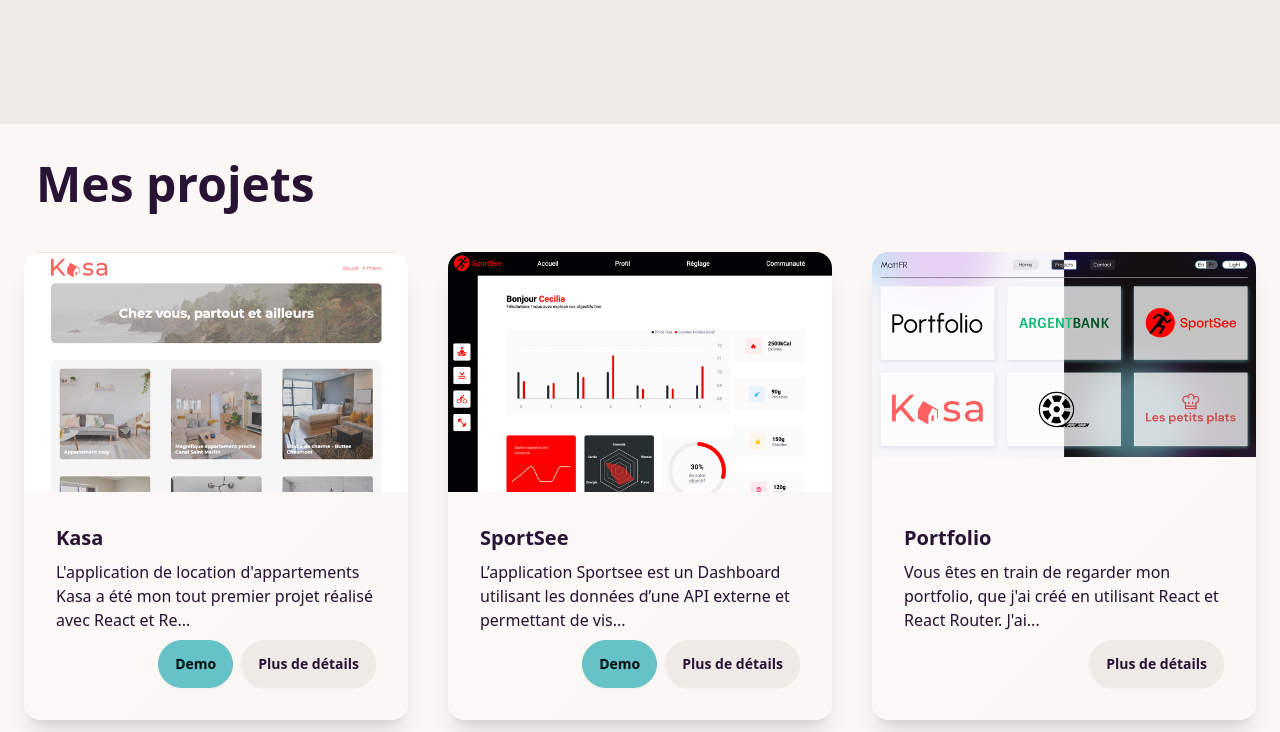
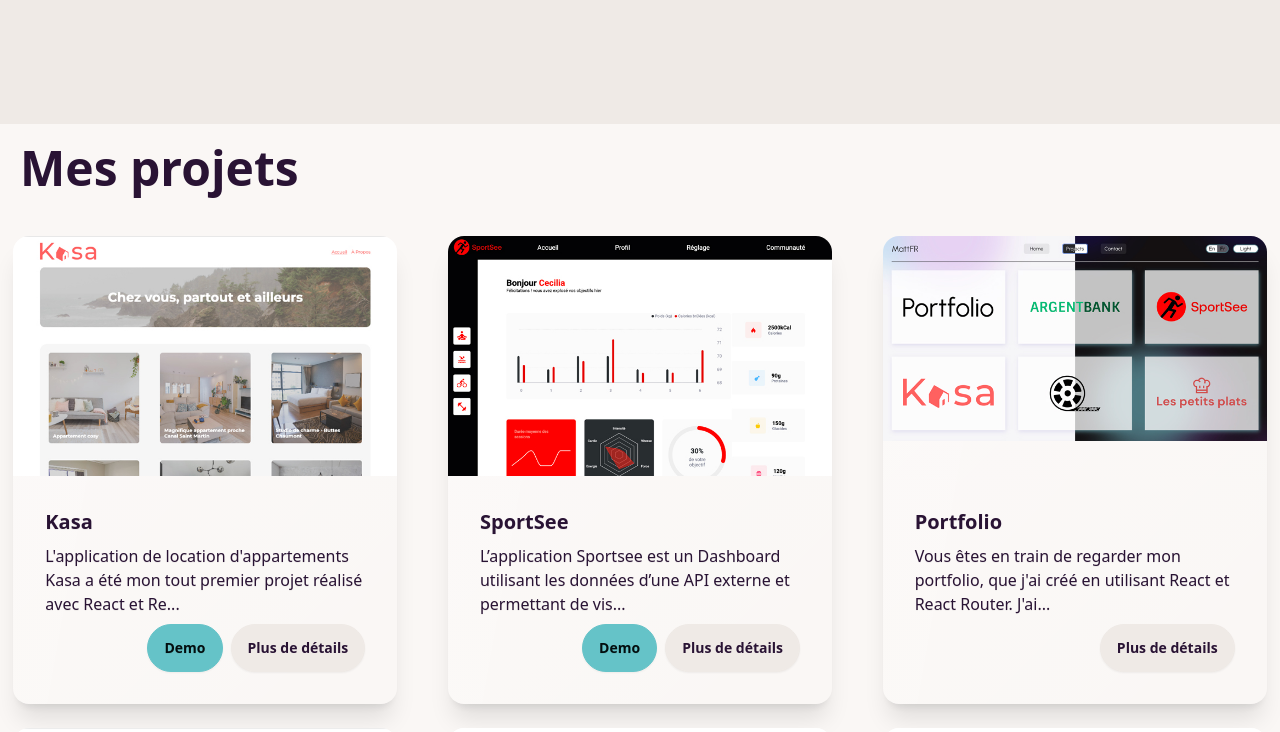
Before and after one commit to Matt-Fr/portfolio_v3, a React (Vite) app: page / in a window 1280 px wide. Shown: the part 740-1472 px from the top of the page. Built offline with nearby package versions, Linux system fonts and the light colour scheme.

Commit message:
fixed projects responsive

```diff
--- a/src/sections/Projects.tsx
+++ b/src/sections/Projects.tsx
@@ -5,7 +5,7 @@
   return (
     <section
       id="projects"
-      className="grid gap-6 sm:grid-cols-1 md:grid-cols-2 xl:grid-cols-3 place-items-center p-4"
+      className="grid gap-6 sm:grid-cols-1 md:grid-cols-2 xl:grid-cols-3 place-items-center "
     >
       <h1 className="text-5xl font-bold col-span-full sm:place-self-start m-5">
         Mes projets
```
